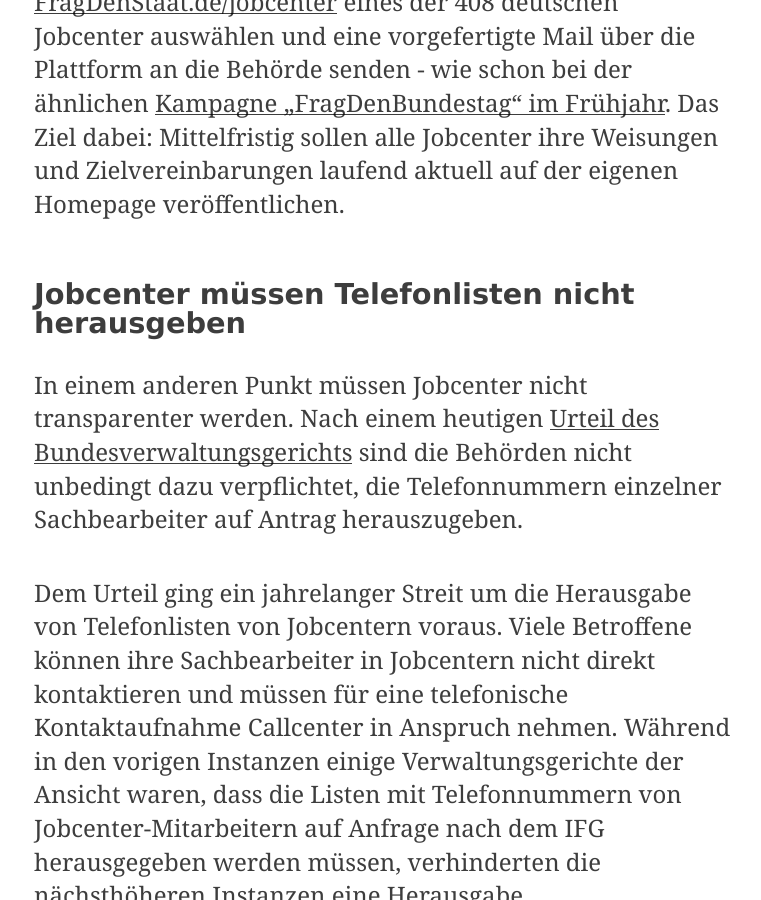
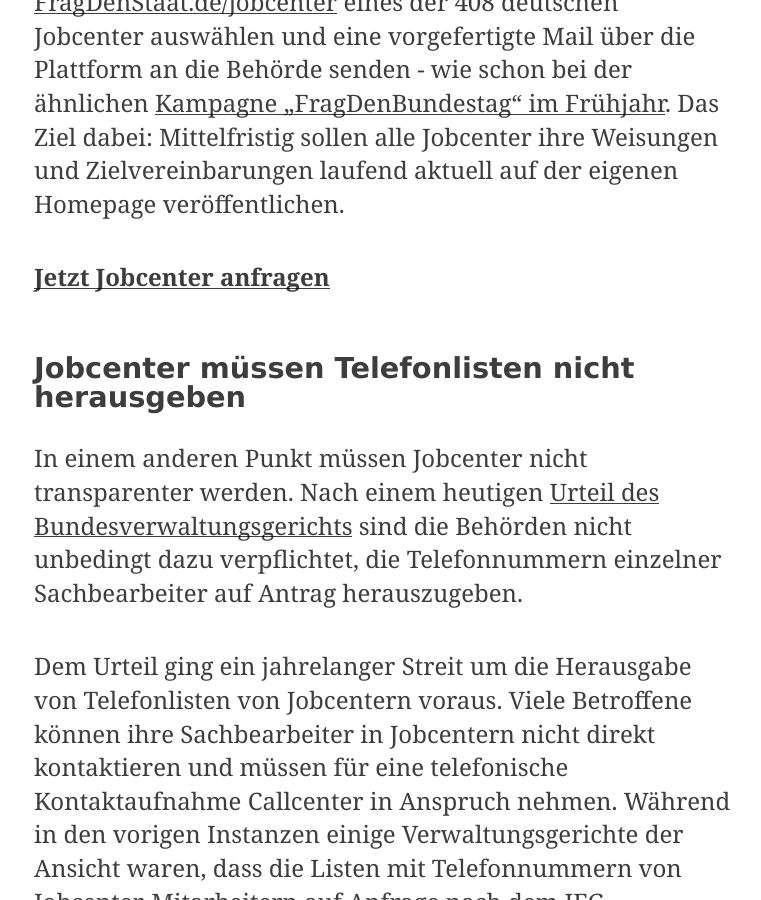
Before and after one commit to okfde/blog.fragdenstaat.de, a Jekyll site: the page built from _posts/2016/2016-10-20-fragdasjobcenter.md, in a window 1280 px wide and 900 px high, scrolled down 2023 px. Shown: the whole window, without its empty margins (256-1017 px from the left). Built offline with Jekyll 4.4.1, drawn with Linux system fonts in a browser that asks for light colours; some of the changed text lies outside the part shown.

Commit message:
Update 2016-10-20-fragdasjobcenter.md

```diff
--- a/_posts/2016/2016-10-20-fragdasjobcenter.md
+++ b/_posts/2016/2016-10-20-fragdasjobcenter.md
@@ -18,6 +18,8 @@ Mit der <a href="https://fragdenstaat.de/jobcenter/">neuen Kampagne "Frag Das Jo
 
 Mitmachen bei der Kampagne ist einfach: Auf <a href="https://fragdenstaat.de/kampagne/jobcenter/">FragDenStaat.de/jobcenter</a> eines der 408 deutschen Jobcenter auswählen und eine vorgefertigte Mail über die Plattform an die Behörde senden - wie schon bei der ähnlichen <a href="https://netzpolitik.org/2016/fragdenbundestag-erfolgreich-bundestag-oeffnet-seine-aktenschraenke/">Kampagne "FragDenBundestag" im Frühjahr</a>. Das Ziel dabei: Mittelfristig sollen alle Jobcenter ihre Weisungen und Zielvereinbarungen laufend aktuell auf der eigenen Homepage veröffentlichen.
 
+<strong><a href="https://fragdenstaat.de/kampagne/jobcenter/">Jetzt Jobcenter anfragen</a></strong>
+
 <h3>Jobcenter müssen Telefonlisten nicht herausgeben</h3>
 
 In einem anderen Punkt müssen Jobcenter nicht transparenter werden. Nach einem heutigen <a href="http://bverwg.de/presse/pressemitteilungen/pressemitteilung.php?jahr=2016&nr=86">Urteil des Bundesverwaltungsgerichts</a> sind die Behörden nicht unbedingt dazu verpflichtet, die Telefonnummern einzelner Sachbearbeiter auf Antrag herauszugeben.
@@ -36,4 +38,6 @@ Das bedeutet, dass Betroffenen in vielen Jobcentern keine Möglichkeit bleibt, i
 
 Wer weitere Hinweise und Dokumente zu dem Thema hat: Das Recherchebüro Correctiv recherchiert für sein Dossier zur "Ungerechten Arbeitswelt" zu Jobcentern in Deutschland und <a href="https://correctiv.org/recherchen/arbeit/artikel/2016/10/19/ungerechte-arbeitswelt/">freut sich über Einsendungen</a>.
 
+<strong><a href="https://fragdenstaat.de/kampagne/jobcenter/">Jetzt Jobcenter anfragen</a></strong>
+
 Foto: <a href="https://www.flickr.com/photos/cucchiaio/">cucchiaio</a>, <a href="https://creativecommons.org/licenses/by-nc-nd/2.0/">CC BY-NC-ND 2.0</a>
```
